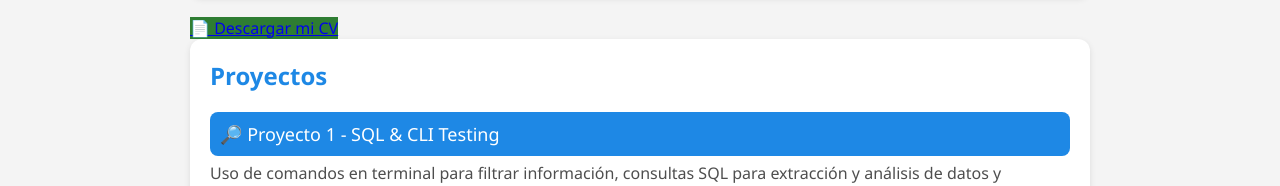
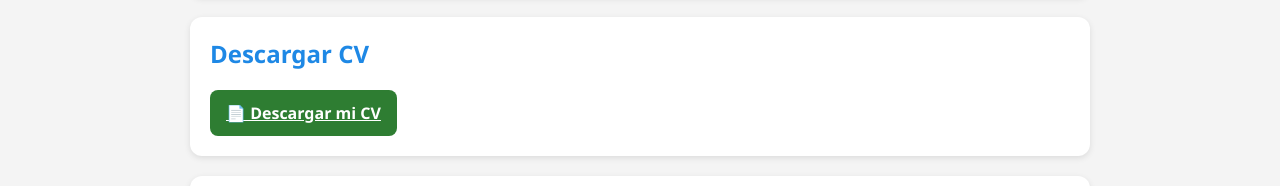
Before and after one commit to jroldanmadrigal-ai/portafolio-qa, a plain HTML site: page index.html in a window 1280 px wide. Shown: the part 554-740 px from the top of the page. Drawn offline with Linux system fonts and the light colour scheme.

Commit message:
Refactor CV download link into card layout
Updated the CV download section to use a card layout.

```diff
--- a/index.html
+++ b/index.html
@@ -181,11 +181,14 @@
       </ul>
     </div>
 
-    <a href="https://raw.githubusercontent.com/jroldanmadrigal-ai/portafolio-qa/main/CV_1.3.pdf"
-   target="_blank"
-   style="background:#2e7d32">
-   📄 Descargar mi CV
+    <div class="card projects">
+      <h2>Descargar CV</h2>
+      <a href="https://raw.githubusercontent.com/jroldanmadrigal-ai/portafolio-qa/main/CV_1.3.pdf"
+         target="_blank"
+         style="background:#2e7d32">
+       📄 Descargar mi CV
      </a>
+   </div>
 
     <div class="card ">
       <h2>Proyectos</h2>
@@ -210,7 +213,7 @@
         style="display:inline-block; margin-top:6px; color:#1e88e5;">
          📄 Ver hoja de Google Sheet
       </a>
-    </div>
+     </div>
 
     <div class="projects-item">
       <a href="https://github.com/jroldanmadrigal-ai/qa-project-Urban-Grocers-app-es1" target="_blank">
```
